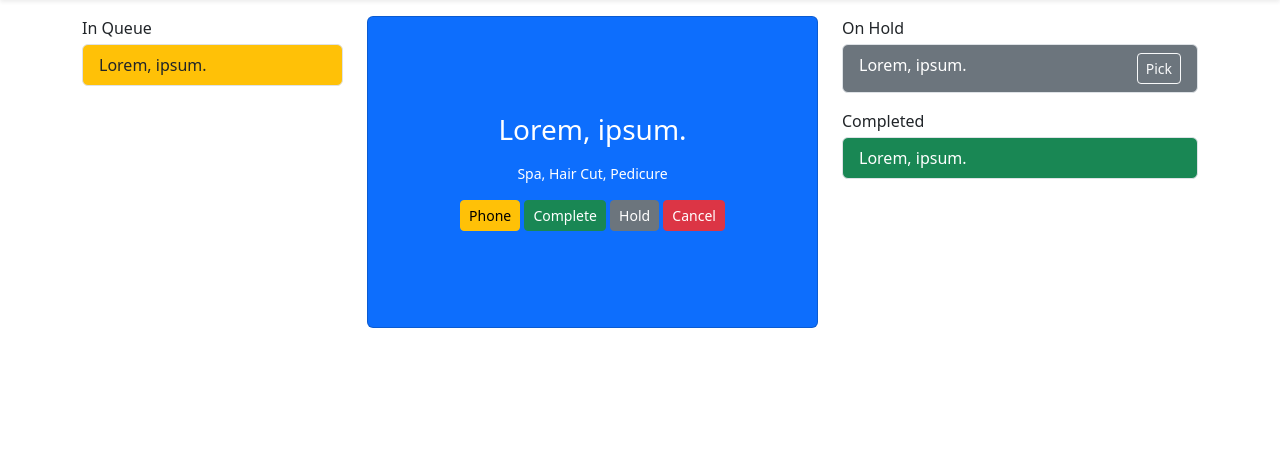
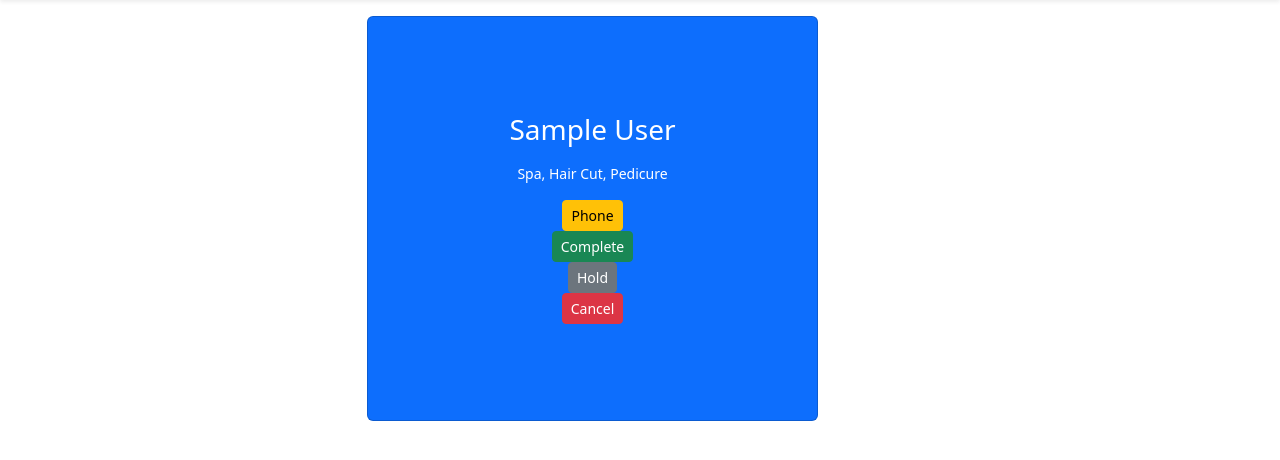
Before and after one commit to raobadalyadav11/CrowdFreeCut, a Django app: page /salon/dashboard/ in a window 1280 px wide. Shown: the part 72-532 px from the top of the page. Run offline with Django 4.2, Linux system fonts and the light colour scheme; a user stored in the database is signed in; tables that the repository leaves empty hold one stand-in row (values such as "Sample post").

Commit message:
dashboard data called

```diff
--- a/salon/urls.py
+++ b/salon/urls.py
@@ -3,6 +3,7 @@ from salon.views import Dashboard, CreateSalonProfile, DashboardFunctionView
 
 urlpatterns = [
     path('dashboard/', Dashboard.as_view(), name='dashboard'),
-    path("dashboard/<str:msg>/", DashboardFunctionView.as_view(), name="dashboard-post"),
+    path('dashboard/<str:msg>/', Dashboard.as_view(), name='current-card-function'),
+    path("dashboard-function/<str:msg>/", DashboardFunctionView.as_view(), name="dashboard-post"),
     path("create-salon-profile/", CreateSalonProfile.as_view(), name="create-salon-profile"),
 ]
--- a/salon/views.py
+++ b/salon/views.py
@@ -3,13 +3,37 @@ from base.views import BaseView
 from django.views import View
 from salon.models import Salon
 from django.contrib.auth import logout
+from customer.models import BookingRequest
 # Create your views here.
 
 class Dashboard(BaseView):
     def get(self, request, *args, **kwargs):
         return render(request, "salon/dashboard.html", {
+            'queues': BookingRequest.objects.filter(salon__user__id=request.user.id, status="Queue")[1:],
+            'current': BookingRequest.objects.filter(salon__user__id=request.user.id, status="Queue").first(),
+            'holds': BookingRequest.objects.filter(salon__user__id=request.user.id, status="On Hold"),
+            'completes': BookingRequest.objects.filter(salon__user__id=request.user.id, status="Completed")
+        })
 
-        })
+    def post(self, request, *args, **kwargs):
+        msg = kwargs.get("msg")
+
+        if msg == "completed":
+            booking = BookingRequest.objects.filter(salon__user__id=request.user.id, status="Queue").first()
+            booking.status = "Completed"
+            booking.save()
+
+        if msg == "hold":
+            booking = BookingRequest.objects.filter(salon__user__id=request.user.id, status="Queue").first()
+            booking.status = "On Hold"
+            booking.save()
+
+        if msg == "cancel":
+            booking = BookingRequest.objects.filter(salon__user__id=request.user.id, status="Queue").first()
+            booking.status = "Cancel"
+            booking.save()
+
+        return redirect("salon:dashboard")
 
 
 class DashboardFunctionView(View):
--- a/templates/salon/dashboard.html
+++ b/templates/salon/dashboard.html
@@ -8,38 +8,61 @@
 <div class="container">
     <div class="row mt-3">
         <div class="col-lg-3">
+            {% if queues %}
             <p class="mb-1">In Queue</p>
             <div class="list-group">
-                <div class="list-group-item list-group-item-action bg-warning">Lorem, ipsum.</div>
+                {% for queue in queues %}
+                <div class="list-group-item list-group-item-action bg-warning">{{queue.customer.name}}</div>
+                {% endfor %}
             </div>
+            {% endif %}
         </div>
         <div class="col-lg-5">
+            {% if current %}
             <div class="card bg-primary py-5">
                 <div class="card-body py-5 text-white text-center">
-                    <h3 class="mb-3">Lorem, ipsum.</h3>
+                    <h3 class="mb-3">{{current.customer.name}}</h3>
                     <p class="small text-white">Spa, Hair Cut, Pedicure</p>
                     <a href="" class="btn btn-sm btn-warning">Phone</a>
-                    <a href="" class="btn btn-sm btn-success">Complete</a>
-                    <a href="" class="btn btn-sm btn-secondary">Hold</a>
-                    <a href="" class="btn btn-sm btn-danger">Cancel</a>
+                    <form action="{% url 'salon:current-card-function' 'completed' %}" method="post">
+                        {% csrf_token %}
+                        <button type="submit" class="btn btn-sm btn-success">Complete</button>
+                    </form>
+                    <form action="{% url 'salon:current-card-function' 'hold' %}" method="post">
+                        {% csrf_token %}
+                        <button type="submit" class="btn btn-sm btn-secondary">Hold</button>
+                    </form>
+                    <form action="{% url 'salon:current-card-function' 'cancel' %}" method="post">
+                        {% csrf_token %}
+                        <button type="submit" class="btn btn-sm btn-danger">Cancel</button>
+                    </form>
                 </div>
             </div>
+            {% endif %}
         </div>
         <div class="col-lg-4">
+            {% if holds %}
             <p class="mb-1">On Hold</p>
             <div class="list-group">
+                {% for hold in holds %}
                 <div class="list-group-item list-group-item-action bg-secondary text-white">
-                    <span class="float-start">Lorem, ipsum.</span>
+                    <span class="float-start">{{hold.customer.name}}</span>
                     <span class="float-end p-0">
                         <a href="" class="btn btn-outline-light btn-sm float-end m-0">Pick</a>
                     </span>
                 </div>
+                {% endfor %}
             </div>
+            {% endif %}
 
+            {% if completes %}
             <p class="mb-1 mt-3">Completed</p>
             <div class="list-group">
-                <div class="list-group-item list-group-item-action bg-success text-white">Lorem, ipsum.</div>
+                {% for complete in completes %}
+                <div class="list-group-item list-group-item-action bg-success text-white">{{complete.customer.name}}</div>
+                {% endfor %}
             </div>
+            {% endif %}
         </div>
     </div>
 </div>
```
Also changed, not shown: customer/admin.py (+2 -6 lines).
